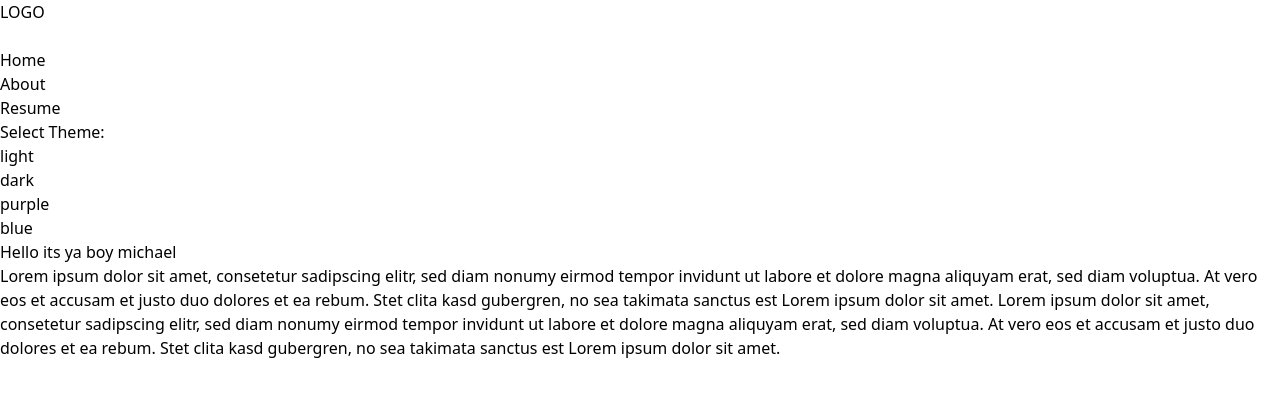
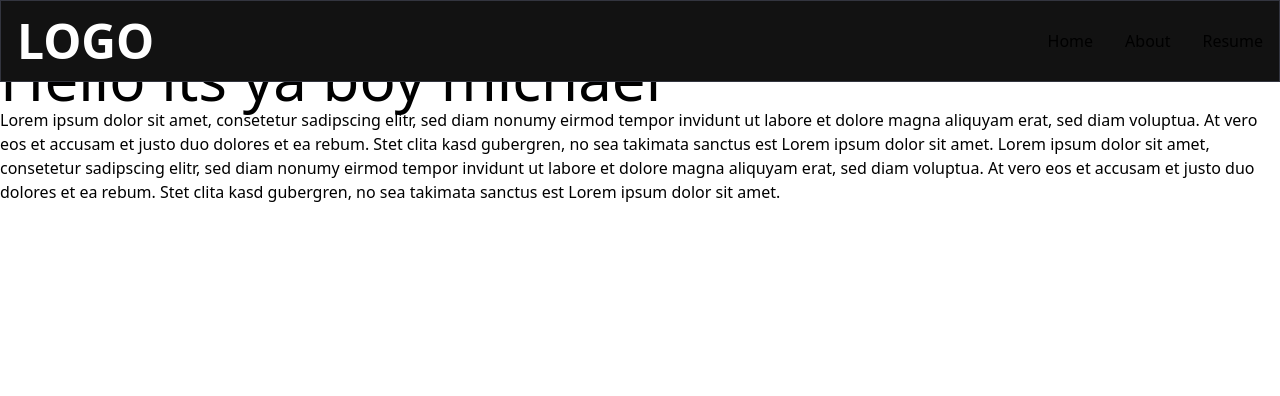
Before and after one commit to Michael-Kick/MyFrontend, a Next.js app: page / in a window 1280 px wide. Shown: the top 396 px of the page. Built offline with nearby package versions, Linux system fonts and the light colour scheme.

Commit message:
added tailwind config

```diff
--- /dev/null
+++ b/postcss.config.js
@@ -0,0 +1,6 @@
+module.exports = {
+  plugins: {
+    tailwindcss: {},
+    autoprefixer: {},
+  },
+}
--- /dev/null
+++ b/tailwind.config.js
@@ -0,0 +1,10 @@
+/** @type {import('tailwindcss').Config} */
+module.exports = {
+  content: [
+    "./src/**/*.{js,ts,jsx,tsx,mdx}",
+  ],
+  theme: {
+    extend: {},
+  },
+  plugins: [],
+}
```
